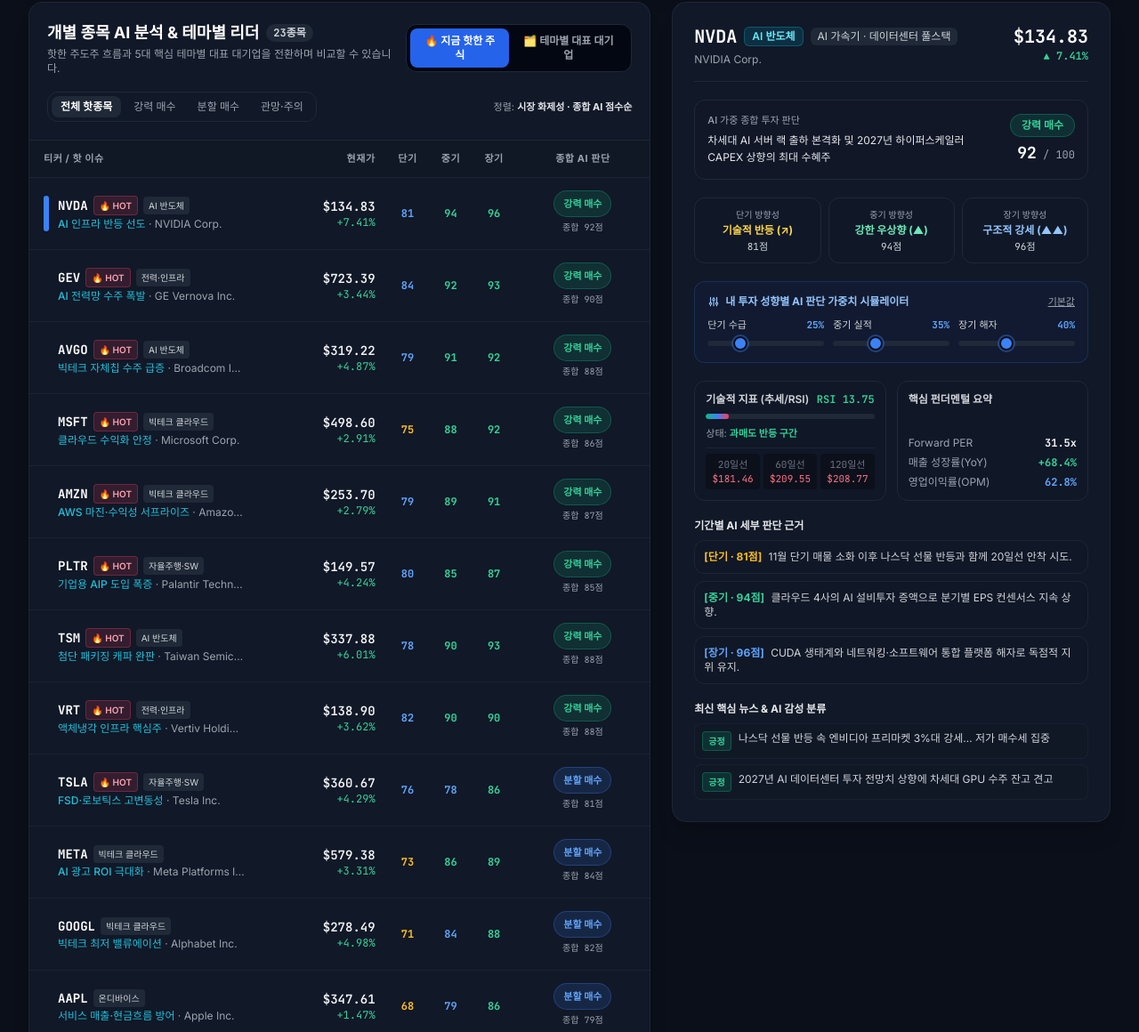
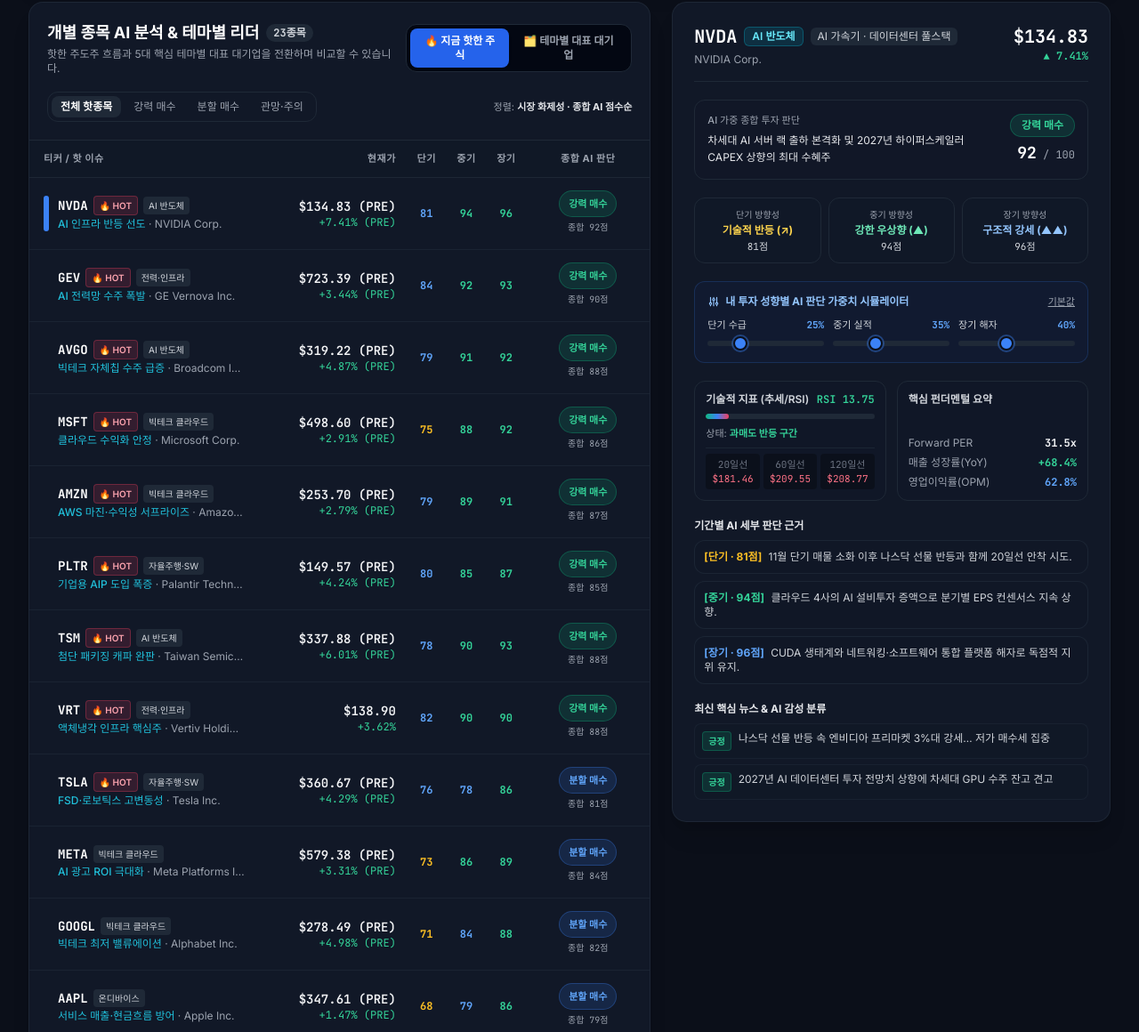
Before and after one commit to vx1224/nq-report, a plain HTML site: page index.html in a window 1280 px wide. Shown: the part 904-2064 px from the top of the page at 89% size. Drawn offline with nearby package versions, Linux system fonts and the light colour scheme.

Commit message:
Update index.html

```diff
--- a/index.html
+++ b/index.html
@@ -1327,7 +1327,7 @@ def analyze_market(tickers: str = "QQQ,NVDA,AVGO,AMD,TSM,MSFT,GOOGL,AMZN,META,AA
           const meta = getJudgmentMeta(compScore);
           const isSelected = stock.ticker === selectedTicker;
           const isUp = stock.changePct >= 0;
-
+const preTag = stock.isPremarket ? ' (PRE)' : '';
           return `
             <tr
               onclick="selectTicker('${stock.ticker}')"
@@ -1355,9 +1355,9 @@ def analyze_market(tickers: str = "QQQ,NVDA,AVGO,AMD,TSM,MSFT,GOOGL,AMZN,META,AA
                 </div>
               </td>
               <td class="py-3.5 px-3 text-right font-mono">
-                <div class="font-semibold text-gray-100">$${stock.price.toFixed(2)}</div>
+                <div class="font-semibold text-gray-100">$${stock.price.toFixed(2)}${preTag}</div>
                 <div class="text-xs ${isUp ? 'text-emerald-400' : 'text-rose-400'}">
-                  ${isUp ? '+' : ''}${stock.changePct.toFixed(2)}%
+                  ${isUp ? '+' : ''}${stock.changePct.toFixed(2)}%${preTag}
                 </div>
               </td>
               <td class="py-3.5 px-2.5 text-center font-mono text-xs font-bold ${getScoreTextColor(stock.shortScore)}">
@@ -2037,6 +2037,7 @@ if (Number.isFinite(nextPrice) && nextPrice > 0) {
 if (Number.isFinite(nextChange)) {
   item.changePct = nextChange;
 }
+        item.isPremarket = String(latest.session || latest.market_session || '').toLowerCase().includes('pre');
         if (typeof latest.rsi14 === 'number' && !Number.isNaN(latest.rsi14)) {
           item.rsi = latest.rsi14;
         }
@@ -2069,6 +2070,7 @@ if (Number.isFinite(nextChange)) {
           hotRank: typeof s.hotRank === 'number' ? s.hotRank : 99,
           price: pickPrice(s),
           changePct: pickChange(s) ?? (s.changePct ?? 0),
+          isPremarket: String(s.session || s.market_session || '').toLowerCase().includes('pre'),
           shortScore: s.shortScore ?? 70,
           midScore: s.midScore ?? 75,
           longScore: s.longScore ?? 75,
```
